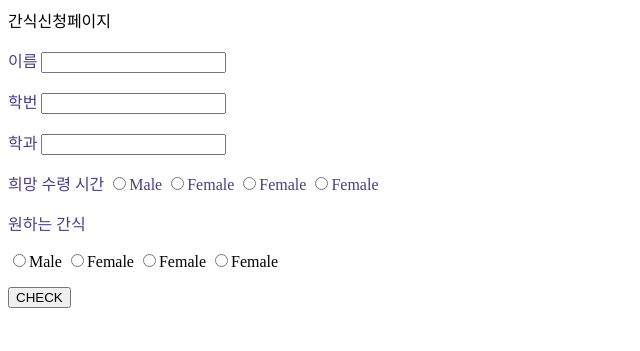
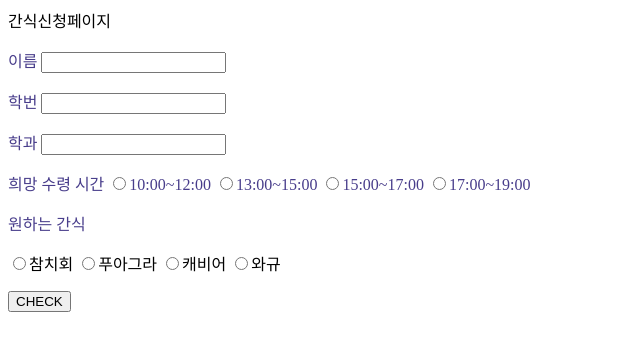
Before and after one commit to hongseoi/2021-2-OSSprac-project2-2-OPA, a Flask app: template app/templates/application_form.html in a window 1280 px wide. Shown: the top 351 px of the page, without its empty margins (0-640 px from the left). Run offline with Flask 2, Linux system fonts and the light colour scheme; the template is opened without the code that fills it, so the values that code supplies are empty.

Commit message:
main.html : 따옴표 수정 aplicaiton_form : 라벨오류 수정 submit : equal 문 수정

```diff
--- a/app/templates/application_form.html
+++ b/app/templates/application_form.html
@@ -16,17 +16,17 @@
          <p>학번 <input type = "text" name = "StudentNumber" /></p>
          <p>학과 <input type = "text" name = "Major" /></p>
          <p>희망 수령 시간
-             <label><input type="radio" name="Time" value="10:00~12:00" />Male</label>
-             <label><input type="radio" name="Time" value="13:00~15:00" />Female</label>
-             <label><input type="radio" name="Time" value="15:00~17:00" />Female</label>
-             <label><input type="radio" name="Time" value="17:00~19:00" />Female</label>
+             <label><input type="radio" name="Time" value="10:00~12:00" />10:00~12:00</label>
+             <label><input type="radio" name="Time" value="13:00~15:00" />13:00~15:00</label>
+             <label><input type="radio" name="Time" value="15:00~17:00" />15:00~17:00</label>
+             <label><input type="radio" name="Time" value="17:00~19:00" />17:00~19:00</label>
 
          </p>
          <p>원하는 간식</p>
-            <label><input type="radio" name="Snack" value="참치회" />Male</label>
-            <label><input type="radio" name="Snack" value="푸아그라" />Female</label>
-            <label><input type="radio" name="Snack" value="캐비어" />Female</label>
-            <label><input type="radio" name="Snack" value="와규" />Female</label>
+            <label><input type="radio" name="Snack" value="참치회" />참치회</label>
+            <label><input type="radio" name="Snack" value="푸아그라" />푸아그라</label>
+            <label><input type="radio" name="Snack" value="캐비어" />캐비어</label>
+            <label><input type="radio" name="Snack" value="와규" />와규</label>
          <p><input type = "submit" value = "CHECK" /></p>
 
       </form>
--- a/app/templates/main.html
+++ b/app/templates/main.html
@@ -13,7 +13,7 @@
 
 
     <body>
-        <h1>"동국대학교 기말고사 대비 간식행사 신청"</h1>
+        <h1>동국대학교 기말고사 대비 간식행사 신청  </h1>
         <p>Do you want to <a href = "{{ url_for ('login_page') }}">
         <b>log in?</b></a></p>
 
--- a/app/templates/submit.html
+++ b/app/templates/submit.html
@@ -18,6 +18,6 @@
 
         <h4> 신청이 완료되었습니다! 시간에 맞춰 과실을 방문해주세요. </h4>
 
-        <input type="button" value="로그아웃!!!" onclick="location.href-'main.html'"/>
+        <input type="button" value="로그아웃!!!" onclick="location.href='main.html'"/>
     </body>
 </html>
```
